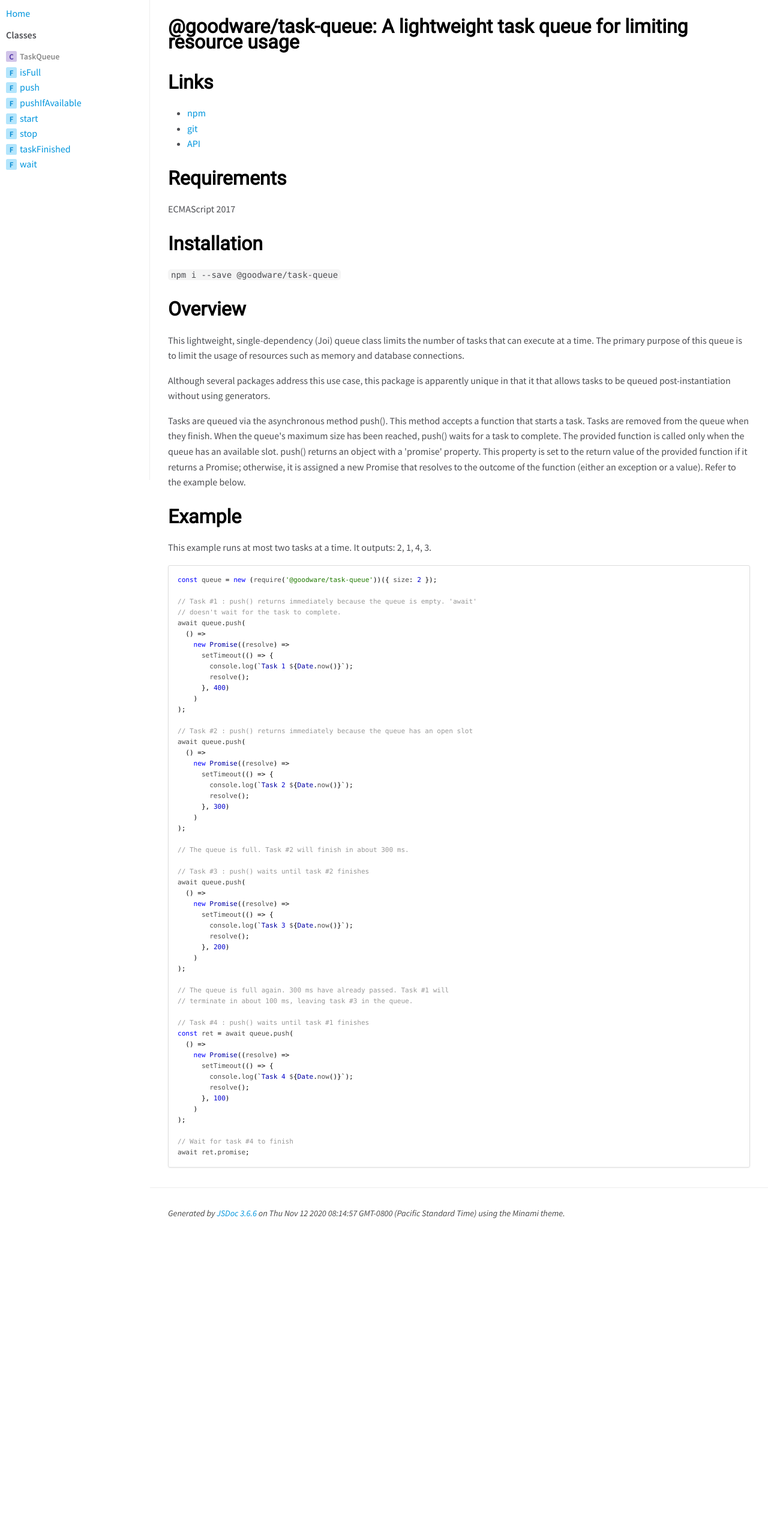
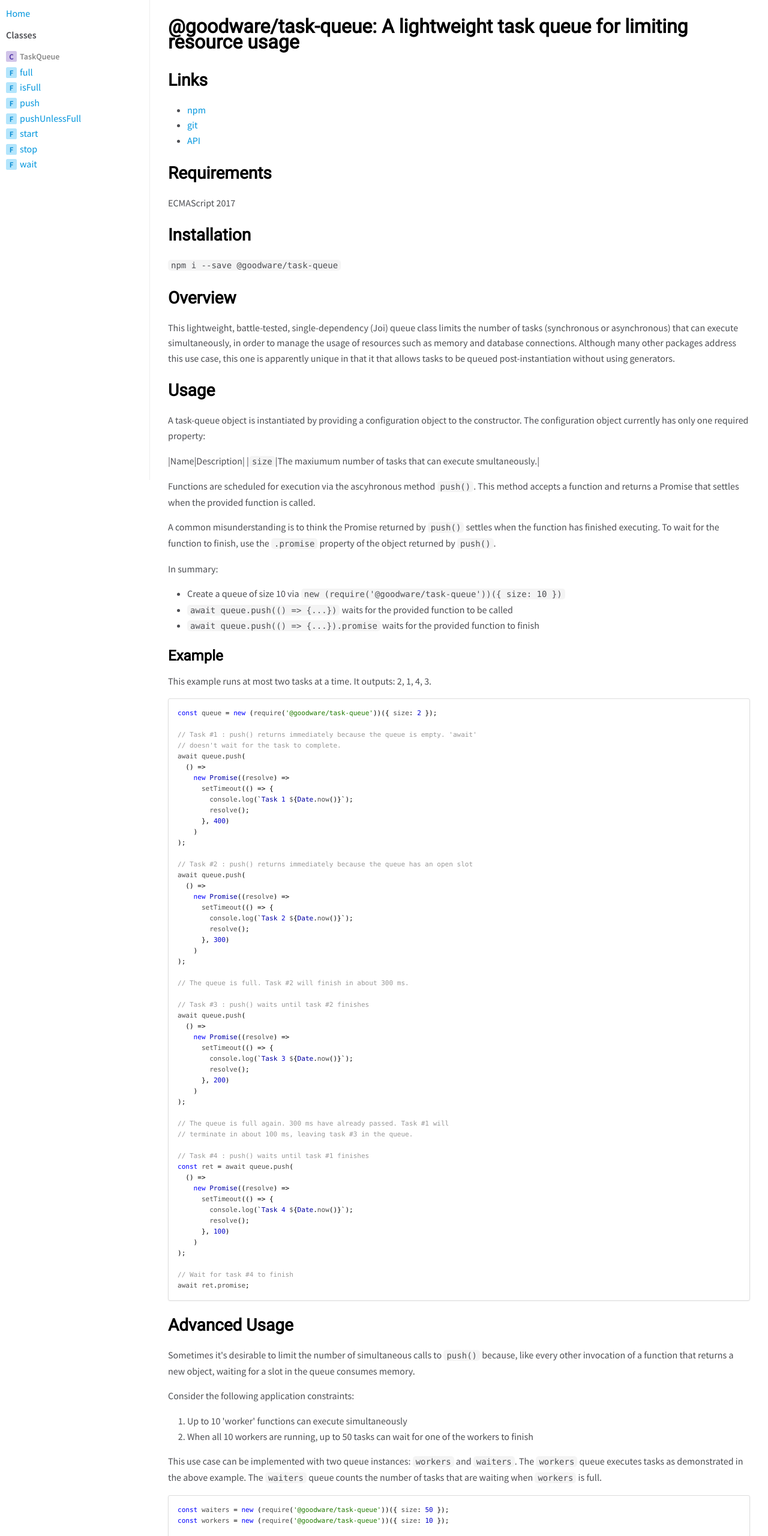
Before and after one commit to good-ware/js-task-queue, a website: page docs/index.html in a window 1280 px wide. Shown: the top 2560 px of the page at 60% size. Before the commit the page ends 2065 px from the top, so only its background shows below. Drawn offline with nearby package versions, Linux system fonts and the light colour scheme.

Commit message:
Update docs; deprecate isFull for full

```diff
--- a/docs/index.html
+++ b/docs/index.html
@@ -24,7 +24,7 @@
 <label for="nav-trigger" class="overlay"></label>
 
 <nav>
-    <li class="nav-link nav-home-link"><a href="index.html">Home</a></li><li class="nav-heading">Classes</li><li class="nav-heading"><span class="nav-item-type type-class">C</span><span class="nav-item-name"><a href="TaskQueue.html">TaskQueue</a></span></li><li class="nav-item"><span class="nav-item-type type-function">F</span><span class="nav-item-name"><a href="TaskQueue.html#isFull">isFull</a></span></li><li class="nav-item"><span class="nav-item-type type-function">F</span><span class="nav-item-name"><a href="TaskQueue.html#push">push</a></span></li><li class="nav-item"><span class="nav-item-type type-function">F</span><span class="nav-item-name"><a href="TaskQueue.html#pushIfAvailable">pushIfAvailable</a></span></li><li class="nav-item"><span class="nav-item-type type-function">F</span><span class="nav-item-name"><a href="TaskQueue.html#start">start</a></span></li><li class="nav-item"><span class="nav-item-type type-function">F</span><span class="nav-item-name"><a href="TaskQueue.html#stop">stop</a></span></li><li class="nav-item"><span class="nav-item-type type-function">F</span><span class="nav-item-name"><a href="TaskQueue.html#taskFinished">taskFinished</a></span></li><li class="nav-item"><span class="nav-item-type type-function">F</span><span class="nav-item-name"><a href="TaskQueue.html#wait">wait</a></span></li>
+    <li class="nav-link nav-home-link"><a href="index.html">Home</a></li><li class="nav-heading">Classes</li><li class="nav-heading"><span class="nav-item-type type-class">C</span><span class="nav-item-name"><a href="TaskQueue.html">TaskQueue</a></span></li><li class="nav-item"><span class="nav-item-type type-function">F</span><span class="nav-item-name"><a href="TaskQueue.html#full">full</a></span></li><li class="nav-item"><span class="nav-item-type type-function">F</span><span class="nav-item-name"><a href="TaskQueue.html#isFull">isFull</a></span></li><li class="nav-item"><span class="nav-item-type type-function">F</span><span class="nav-item-name"><a href="TaskQueue.html#push">push</a></span></li><li class="nav-item"><span class="nav-item-type type-function">F</span><span class="nav-item-name"><a href="TaskQueue.html#pushUnlessFull">pushUnlessFull</a></span></li><li class="nav-item"><span class="nav-item-type type-function">F</span><span class="nav-item-name"><a href="TaskQueue.html#start">start</a></span></li><li class="nav-item"><span class="nav-item-type type-function">F</span><span class="nav-item-name"><a href="TaskQueue.html#stop">stop</a></span></li><li class="nav-item"><span class="nav-item-type type-function">F</span><span class="nav-item-name"><a href="TaskQueue.html#wait">wait</a></span></li>
 </nav>
 
 <div id="main">
@@ -49,28 +49,31 @@
 
     <section class="readme">
         <article><h1>@goodware/task-queue: A lightweight task queue for limiting resource usage</h1>
-<h1>Links</h1>
+<h2>Links</h2>
 <ul>
 <li><a href="https://www.npmjs.com/package/@goodware/task-queue">npm</a></li>
 <li><a href="https://github.com/good-ware/js-task-queue">git</a></li>
 <li><a href="https://good-ware.github.io/js-task-queue/">API</a></li>
 </ul>
-<h1>Requirements</h1>
+<h2>Requirements</h2>
 <p>ECMAScript 2017</p>
-<h1>Installation</h1>
+<h2>Installation</h2>
 <p><code>npm i --save @goodware/task-queue</code></p>
-<h1>Overview</h1>
-<p>This lightweight, single-dependency (Joi) queue class limits the number of tasks that can execute at a time. The primary
-purpose of this queue is to limit the usage of resources such as memory and database connections.</p>
-<p>Although several packages address this use case, this package is apparently unique in that it that allows tasks to be
-queued post-instantiation without using generators.</p>
-<p>Tasks are queued via the asynchronous method push(). This method accepts a function that starts a task. Tasks are
-removed from the queue when they finish. When the queue's maximum size has been reached, push() waits for a task to
-complete. The provided function is called only when the queue has an available slot. push() returns an object with a
-'promise' property. This property is set to the return value of the provided function if it returns a Promise;
-otherwise, it is assigned a new Promise that resolves to the outcome of the function (either an exception or a value).
-Refer to the example below.</p>
-<h1>Example</h1>
+<h2>Overview</h2>
+<p>This lightweight, battle-tested, single-dependency (Joi) queue class limits the number of tasks (synchronous or asynchronous) that can execute simultaneously, in order to manage the usage of resources such as memory and database connections. Although many other packages address this use case, this one is apparently unique in that it that allows tasks to be queued post-instantiation without using generators.</p>
+<h2>Usage</h2>
+<p>A task-queue object is instantiated by providing a configuration object to the constructor. The configuration object currently has only one required property:</p>
+<p>|Name|Description|
+|<code>size</code>|The maxiumum number of tasks that can execute smultaneously.|</p>
+<p>Functions are scheduled for execution via the ascyhronous method <code>push()</code>. This method accepts a function and returns a Promise that settles when the provided function is called.</p>
+<p>A common misunderstanding is to think the Promise returned by <code>push()</code> settles when the function has finished executing. To wait for the function to finish, use the <code>.promise</code> property of the object returned by <code>push()</code>.</p>
+<p>In summary:</p>
+<ul>
+<li>Create a queue of size 10 via <code>new (require('@goodware/task-queue'))({ size: 10 })</code></li>
+<li><code>await queue.push(() =&gt; {...})</code> waits for the provided function to be called</li>
+<li><code>await queue.push(() =&gt; {...}).promise</code> waits for the provided function to finish</li>
+</ul>
+<h3>Example</h3>
 <p>This example runs at most two tasks at a time. It outputs: 2, 1, 4, 3.</p>
 <pre class="prettyprint source lang-js"><code>const queue = new (require('@goodware/task-queue'))({ size: 2 });
 
@@ -126,6 +129,29 @@
 
 // Wait for task #4 to finish
 await ret.promise;
+</code></pre>
+<h2>Advanced Usage</h2>
+<p>Sometimes it's desirable to limit the number of simultaneous calls to <code>push()</code> because, like every other invocation of a function that returns a new object, waiting for a slot in the queue consumes memory.</p>
+<p>Consider the following application constraints:</p>
+<ol>
+<li>Up to 10 'worker' functions can execute simultaneously</li>
+<li>When all 10 workers are running, up to 50 tasks can wait for one of the workers to finish</li>
+</ol>
+<p>This use case can be implemented with two queue instances: <code>workers</code> and <code>waiters</code>. The <code>workers</code> queue executes tasks as demonstrated in the above example. The <code>waiters</code> queue counts the number of tasks that are waiting when <code>workers</code> is full.</p>
+<pre class="prettyprint source lang-js"><code>const waiters = new (require('@goodware/task-queue'))({ size: 50 });
+const workers = new (require('@goodware/task-queue'))({ size: 10 });
+
+// This is the most basic implementation of backpressure
+if (waiters.full()) throw Error('Not ready');
+
+// 'await's are intentionally omitted. They are unnecessary for this example.
+waiters.push(() => {
+  // Perform some set-up tasks here, if needed
+  // The waiters queue is used again to avoid race conditions that could allow more than 50 waiters
+  waiters.push(() => workers.push(() => {
+    // Do the work
+  }));
+});
 </code></pre></article>
     </section>
 
@@ -139,7 +165,7 @@
 <br class="clear">
 
 <footer>
-    Generated by <a href="https://github.com/jsdoc3/jsdoc">JSDoc 3.6.6</a> on Thu Nov 12 2020 08:14:57 GMT-0800 (Pacific Standard Time) using the Minami theme.
+    Generated by <a href="https://github.com/jsdoc3/jsdoc">JSDoc 3.6.6</a> on Sun Mar 07 2021 10:10:08 GMT-0800 (Pacific Standard Time) using the Minami theme.
 </footer>
 
 <script>prettyPrint();</script>
```
Also changed, not shown: docs/TaskQueue.html (+172 -94 lines), docs/index.js.html (+18 -7 lines), index.js (+16 -5 lines), package.json (+4 -4 lines), README.md, 2 other files.
